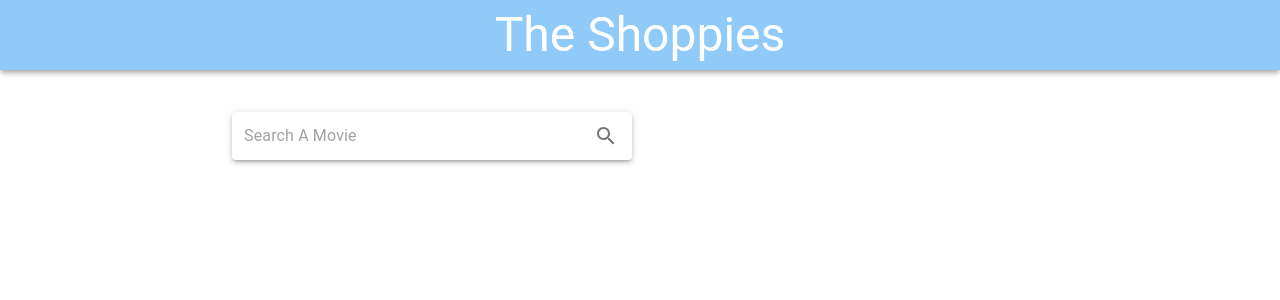
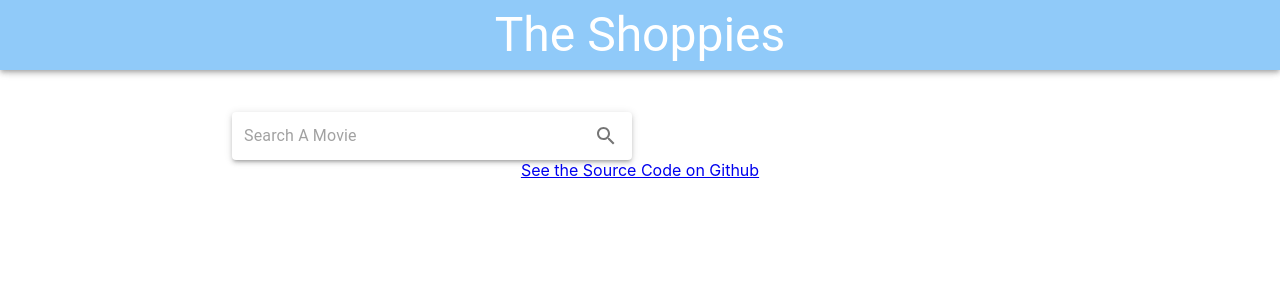
Before and after one commit to ibrikk/shoppies, a React (Create React App) app: page / in a window 1280 px wide. Shown: the top 300 px of the page. Built offline with nearby package versions, Linux system fonts and the light colour scheme.

Commit message:
add link to Github

```diff
--- a/src/App.js
+++ b/src/App.js
@@ -233,6 +233,7 @@ const App = () => {
           )}
         </Grid>
       </Grid>
+      <a href='https://github.com/ibrikk/shoppies'>See the Source Code on Github </a>
     </Container>
   );
 };
```
